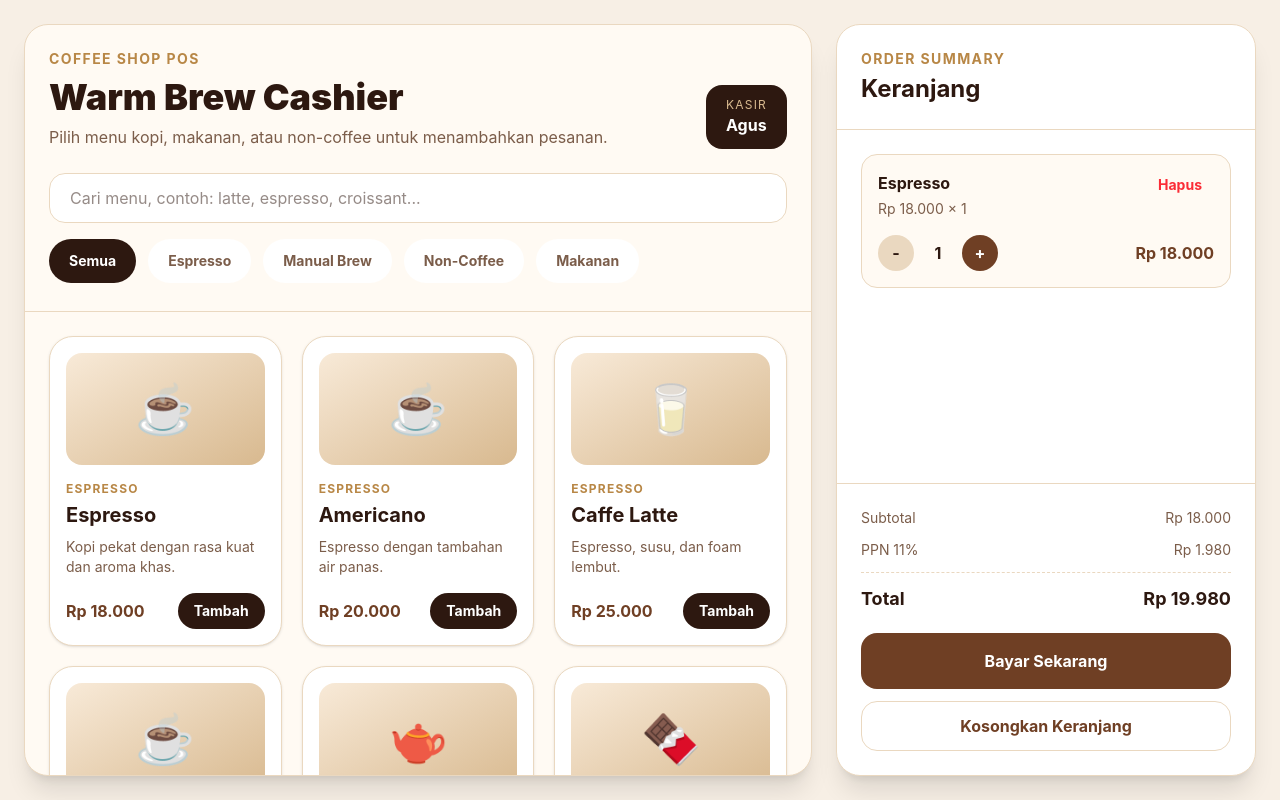
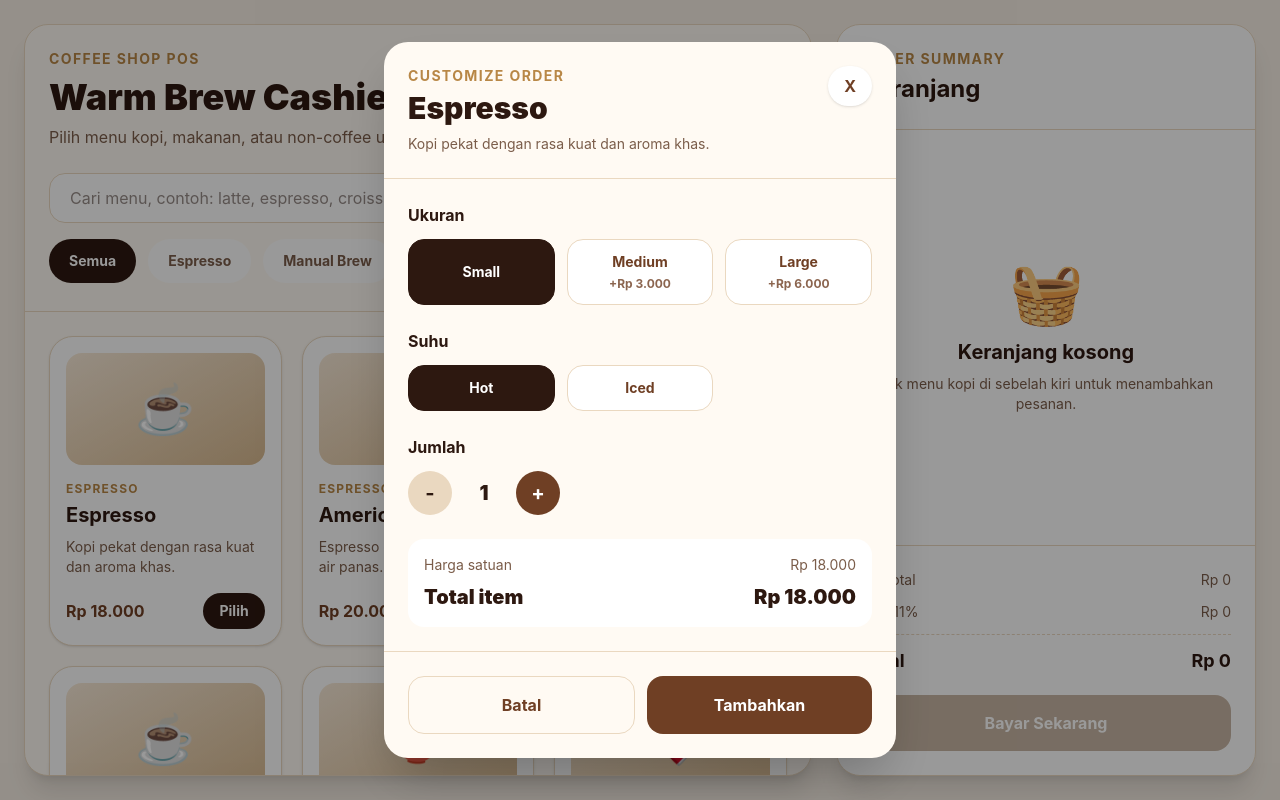
Before and after one commit to AlanMulik33/CoffeeShopp, a React (Vite) app: page / in a window 1280 px wide. Both pictures are taken after a click on the button 165 px from the left and 491 px from the top of the page. Built offline with nearby package versions, Linux system fonts and the light colour scheme.

Commit message:
tambahkan fitur ukuran, hot or ice

```diff
--- a/src/App.jsx
+++ b/src/App.jsx
@@ -2,10 +2,12 @@ import { useMemo, useState } from 'react'
 import { products } from './data/products'
 import ProductCard from './components/ProductCard'
 import CartPanel from './components/CartPanel'
+import ProductOptionModal from './components/ProductOptionModal'
 
 function App() {
   const [selectedCategory, setSelectedCategory] = useState('Semua')
   const [searchTerm, setSearchTerm] = useState('')
+  const [selectedProduct, setSelectedProduct] = useState(null)
 
   const categories = useMemo(() => {
     const uniqueCategories = products.map((product) => product.category)
@@ -24,6 +26,7 @@ function App() {
   })
 
   return (
+    <>
       <main className="min-h-screen bg-[#f7efe5] p-4 text-[#2d1810] md:p-6">
         <div className="mx-auto flex max-w-7xl flex-col gap-6 lg:h-[calc(100vh-48px)] lg:flex-row">
           <section className="flex min-h-0 flex-1 flex-col overflow-hidden rounded-3xl border border-[#ead8c0] bg-[#fffaf3] shadow-xl">
@@ -91,7 +94,11 @@ function App() {
               ) : (
                 <div className="grid grid-cols-1 gap-5 sm:grid-cols-2 xl:grid-cols-3">
                   {filteredProducts.map((product) => (
-                  <ProductCard key={product.id} product={product} />
+                    <ProductCard
+                      key={product.id}
+                      product={product}
+                      onSelect={setSelectedProduct}
+                    />
                   ))}
                 </div>
               )}
@@ -103,6 +110,12 @@ function App() {
           </section>
         </div>
       </main>
+
+      <ProductOptionModal
+        product={selectedProduct}
+        onClose={() => setSelectedProduct(null)}
+      />
+    </>
   )
 }
 
--- a/src/components/CartPanel.jsx
+++ b/src/components/CartPanel.jsx
@@ -47,7 +47,7 @@ function CartPanel() {
         ) : (
           cart.map((item) => (
             <div
-              key={item.id}
+              key={item.cartKey}
               className="rounded-2xl border border-[#ead8c0] bg-[#fffaf3] p-4"
             >
               <div className="flex items-start justify-between gap-3">
@@ -55,13 +55,19 @@ function CartPanel() {
                   <h3 className="font-bold text-[#2d1810]">
                     {item.name}
                   </h3>
-                  <p className="mt-1 text-sm text-[#7b5d4a]">
+
+                  <p className="mt-1 text-xs font-bold uppercase tracking-widest text-[#b88746]">
+                    {item.size}
+                    {item.temperature ? ` • ${item.temperature}` : ''}
+                  </p>
+
+                  <p className="mt-2 text-sm text-[#7b5d4a]">
                     {formatCurrency(item.price)} × {item.quantity}
                   </p>
                 </div>
 
                 <button
-                  onClick={() => removeFromCart(item.id)}
+                  onClick={() => removeFromCart(item.cartKey)}
                   className="rounded-full px-3 py-1 text-sm font-bold text-red-500 hover:bg-red-50"
                 >
                   Hapus
@@ -71,7 +77,7 @@ function CartPanel() {
               <div className="mt-4 flex items-center justify-between">
                 <div className="flex items-center gap-2">
                   <button
-                    onClick={() => decreaseQuantity(item.id)}
+                    onClick={() => decreaseQuantity(item.cartKey)}
                     className="h-9 w-9 rounded-full bg-[#ead8c0] font-bold text-[#2d1810]"
                   >
                     -
@@ -82,7 +88,7 @@ function CartPanel() {
                   </span>
 
                   <button
-                    onClick={() => increaseQuantity(item.id)}
+                    onClick={() => increaseQuantity(item.cartKey)}
                     className="h-9 w-9 rounded-full bg-[#6f3f24] font-bold text-white"
                   >
                     +
--- a/src/components/ProductCard.jsx
+++ b/src/components/ProductCard.jsx
@@ -1,8 +1,4 @@
-import { usePosStore } from '../store/posStore'
-
-function ProductCard({ product }) {
-  const addToCart = usePosStore((state) => state.addToCart)
-
+function ProductCard({ product, onSelect }) {
   const formatCurrency = (value) => {
     return new Intl.NumberFormat('id-ID', {
       style: 'currency',
@@ -13,7 +9,7 @@ function ProductCard({ product }) {
 
   return (
     <button
-      onClick={() => addToCart(product)}
+      onClick={() => onSelect(product)}
       className="group rounded-3xl border border-[#ead8c0] bg-white p-4 text-left shadow-sm transition duration-300 hover:-translate-y-1 hover:shadow-xl"
     >
       <div className="flex h-28 items-center justify-center rounded-2xl bg-gradient-to-br from-[#f8ead8] to-[#d8b98f] text-5xl">
@@ -39,7 +35,7 @@ function ProductCard({ product }) {
           </p>
 
           <span className="rounded-full bg-[#2d1810] px-4 py-2 text-sm font-bold text-white transition group-hover:bg-[#b88746]">
-            Tambah
+            Pilih
           </span>
         </div>
       </div>
--- /dev/null
+++ b/src/components/ProductOptionModal.jsx
@@ -0,0 +1,181 @@
+import { useEffect, useMemo, useState } from 'react'
+import { usePosStore } from '../store/posStore'
+
+function ProductOptionModal({ product, onClose }) {
+  const addToCart = usePosStore((state) => state.addToCart)
+
+  const [selectedSize, setSelectedSize] = useState('')
+  const [selectedTemperature, setSelectedTemperature] = useState('')
+  const [quantity, setQuantity] = useState(1)
+
+  useEffect(() => {
+    if (product) {
+      setSelectedSize(product.sizeOptions?.[0]?.name || '')
+      setSelectedTemperature(product.temperatureOptions?.[0] || '')
+      setQuantity(1)
+    }
+  }, [product])
+
+  const selectedSizeData = useMemo(() => {
+    return product?.sizeOptions?.find((size) => size.name === selectedSize)
+  }, [product, selectedSize])
+
+  if (!product) {
+    return null
+  }
+
+  const formatCurrency = (value) => {
+    return new Intl.NumberFormat('id-ID', {
+      style: 'currency',
+      currency: 'IDR',
+      minimumFractionDigits: 0,
+    }).format(value)
+  }
+
+  const additionalPrice = selectedSizeData?.additionalPrice || 0
+  const finalPrice = product.price + additionalPrice
+  const lineTotal = finalPrice * quantity
+
+  const handleAddToCart = () => {
+    addToCart(product, {
+      size: selectedSize,
+      temperature: selectedTemperature,
+      quantity,
+      finalPrice,
+    })
+
+    onClose()
+  }
+
+  return (
+    <div className="fixed inset-0 z-50 flex items-center justify-center bg-black/40 p-4">
+      <div className="w-full max-w-lg rounded-3xl bg-[#fffaf3] shadow-2xl">
+        <div className="border-b border-[#ead8c0] p-6">
+          <div className="flex items-start justify-between gap-4">
+            <div>
+              <p className="text-sm font-bold uppercase tracking-widest text-[#b88746]">
+                Customize Order
+              </p>
+              <h2 className="mt-1 text-3xl font-black text-[#2d1810]">
+                {product.name}
+              </h2>
+              <p className="mt-2 text-sm text-[#7b5d4a]">
+                {product.description}
+              </p>
+            </div>
+
+            <button
+              onClick={onClose}
+              className="rounded-full bg-white px-4 py-2 font-bold text-[#6f3f24] shadow-sm hover:bg-[#ead8c0]"
+            >
+              X
+            </button>
+          </div>
+        </div>
+
+        <div className="space-y-6 p-6">
+          <div>
+            <p className="mb-3 font-bold text-[#2d1810]">Ukuran</p>
+
+            <div className="grid grid-cols-3 gap-3">
+              {product.sizeOptions.map((size) => (
+                <button
+                  key={size.name}
+                  onClick={() => setSelectedSize(size.name)}
+                  className={`rounded-2xl border px-4 py-3 text-sm font-bold transition ${
+                    selectedSize === size.name
+                      ? 'border-[#2d1810] bg-[#2d1810] text-white'
+                      : 'border-[#ead8c0] bg-white text-[#6f3f24] hover:bg-[#fff4e7]'
+                  }`}
+                >
+                  <span className="block">{size.name}</span>
+                  {size.additionalPrice > 0 && (
+                    <span className="mt-1 block text-xs opacity-80">
+                      +{formatCurrency(size.additionalPrice)}
+                    </span>
+                  )}
+                </button>
+              ))}
+            </div>
+          </div>
+
+          {product.temperatureOptions.length > 0 && (
+            <div>
+              <p className="mb-3 font-bold text-[#2d1810]">Suhu</p>
+
+              <div className="grid grid-cols-3 gap-3">
+                {product.temperatureOptions.map((temperature) => (
+                  <button
+                    key={temperature}
+                    onClick={() => setSelectedTemperature(temperature)}
+                    className={`rounded-2xl border px-4 py-3 text-sm font-bold transition ${
+                      selectedTemperature === temperature
+                        ? 'border-[#2d1810] bg-[#2d1810] text-white'
+                        : 'border-[#ead8c0] bg-white text-[#6f3f24] hover:bg-[#fff4e7]'
+                    }`}
+                  >
+                    {temperature}
+                  </button>
+                ))}
+              </div>
+            </div>
+          )}
+
+          <div>
+            <p className="mb-3 font-bold text-[#2d1810]">Jumlah</p>
+
+            <div className="flex items-center gap-3">
+              <button
+                onClick={() => setQuantity((current) => Math.max(1, current - 1))}
+                className="h-11 w-11 rounded-full bg-[#ead8c0] text-xl font-bold text-[#2d1810]"
+              >
+                -
+              </button>
+
+              <span className="w-10 text-center text-xl font-black text-[#2d1810]">
+                {quantity}
+              </span>
+
+              <button
+                onClick={() => setQuantity((current) => current + 1)}
+                className="h-11 w-11 rounded-full bg-[#6f3f24] text-xl font-bold text-white"
+              >
+                +
+              </button>
+            </div>
+          </div>
+
+          <div className="rounded-2xl bg-white p-4">
+            <div className="flex items-center justify-between text-sm text-[#7b5d4a]">
+              <span>Harga satuan</span>
+              <span>{formatCurrency(finalPrice)}</span>
+            </div>
+
+            <div className="mt-2 flex items-center justify-between text-xl font-black text-[#2d1810]">
+              <span>Total item</span>
+              <span>{formatCurrency(lineTotal)}</span>
+            </div>
+          </div>
+        </div>
+
+        <div className="flex gap-3 border-t border-[#ead8c0] p-6">
+          <button
+            onClick={onClose}
+            className="flex-1 rounded-2xl border border-[#ead8c0] px-5 py-4 font-bold text-[#6f3f24] hover:bg-[#fff4e7]"
+          >
+            Batal
+          </button>
+
+          <button
+            onClick={handleAddToCart}
+            className="flex-1 rounded-2xl bg-[#6f3f24] px-5 py-4 font-bold text-white hover:bg-[#4b2818]"
+          >
+            Tambahkan
+          </button>
+        </div>
+      </div>
+    </div>
+  )
+}
+
+export default ProductOptionModal
--- a/src/data/products.jsx
+++ b/src/data/products.jsx
@@ -1,3 +1,13 @@
+const drinkSizes = [
+  { name: 'Small', additionalPrice: 0 },
+  { name: 'Medium', additionalPrice: 3000 },
+  { name: 'Large', additionalPrice: 6000 },
+]
+
+const regularSize = [
+  { name: 'Regular', additionalPrice: 0 },
+]
+
 export const products = [
   {
     id: 1,
@@ -6,6 +16,8 @@ export const products = [
     price: 18000,
     image: '☕',
     description: 'Kopi pekat dengan rasa kuat dan aroma khas.',
+    sizeOptions: drinkSizes,
+    temperatureOptions: ['Hot', 'Iced'],
   },
   {
     id: 2,
@@ -14,6 +26,8 @@ export const products = [
     price: 20000,
     image: '☕',
     description: 'Espresso dengan tambahan air panas.',
+    sizeOptions: drinkSizes,
+    temperatureOptions: ['Hot', 'Iced'],
   },
   {
     id: 3,
@@ -22,6 +36,8 @@ export const products = [
     price: 25000,
     image: '🥛',
     description: 'Espresso, susu, dan foam lembut.',
+    sizeOptions: drinkSizes,
+    temperatureOptions: ['Hot', 'Iced', 'Blend'],
   },
   {
     id: 4,
@@ -30,6 +46,8 @@ export const products = [
     price: 24000,
     image: '☕',
     description: 'Espresso dengan susu dan foam tebal.',
+    sizeOptions: drinkSizes,
+    temperatureOptions: ['Hot', 'Iced'],
   },
   {
     id: 5,
@@ -38,6 +56,8 @@ export const products = [
     price: 28000,
     image: '🫖',
     description: 'Seduhan manual dengan karakter rasa yang lebih kompleks.',
+    sizeOptions: drinkSizes,
+    temperatureOptions: ['Hot', 'Iced'],
   },
   {
     id: 6,
@@ -46,6 +66,8 @@ export const products = [
     price: 23000,
     image: '🍫',
     description: 'Minuman coklat lembut dan manis.',
+    sizeOptions: drinkSizes,
+    temperatureOptions: ['Hot', 'Iced', 'Blend'],
   },
   {
     id: 7,
@@ -54,6 +76,8 @@ export const products = [
     price: 26000,
     image: '🍵',
     description: 'Matcha creamy dengan susu segar.',
+    sizeOptions: drinkSizes,
+    temperatureOptions: ['Hot', 'Iced', 'Blend'],
   },
   {
     id: 8,
@@ -62,5 +86,7 @@ export const products = [
     price: 22000,
     image: '🥐',
     description: 'Pastry renyah cocok untuk teman kopi.',
+    sizeOptions: regularSize,
+    temperatureOptions: [],
   },
 ]
--- a/src/store/posStore.jsx
+++ b/src/store/posStore.jsx
@@ -3,48 +3,63 @@ import { create } from 'zustand'
 export const usePosStore = create((set) => ({
   cart: [],
 
-  addToCart: (product) =>
+  addToCart: (product, options) =>
     set((state) => {
-      const existingItem = state.cart.find((item) => item.id === product.id)
+      const cartKey = `${product.id}-${options.size}-${options.temperature || 'none'}`
+
+      const existingItem = state.cart.find((item) => item.cartKey === cartKey)
 
       if (existingItem) {
         return {
           cart: state.cart.map((item) =>
-            item.id === product.id
-              ? { ...item, quantity: item.quantity + 1 }
+            item.cartKey === cartKey
+              ? { ...item, quantity: item.quantity + options.quantity }
               : item
           ),
         }
       }
 
+      const newItem = {
+        cartKey,
+        productId: product.id,
+        name: product.name,
+        category: product.category,
+        image: product.image,
+        basePrice: product.price,
+        price: options.finalPrice,
+        size: options.size,
+        temperature: options.temperature,
+        quantity: options.quantity,
+      }
+
       return {
-        cart: [...state.cart, { ...product, quantity: 1 }],
+        cart: [...state.cart, newItem],
       }
     }),
 
-  increaseQuantity: (productId) =>
+  increaseQuantity: (cartKey) =>
     set((state) => ({
       cart: state.cart.map((item) =>
-        item.id === productId
+        item.cartKey === cartKey
           ? { ...item, quantity: item.quantity + 1 }
           : item
       ),
     })),
 
-  decreaseQuantity: (productId) =>
+  decreaseQuantity: (cartKey) =>
     set((state) => ({
       cart: state.cart
         .map((item) =>
-          item.id === productId
+          item.cartKey === cartKey
             ? { ...item, quantity: item.quantity - 1 }
             : item
         )
         .filter((item) => item.quantity > 0),
     })),
 
-  removeFromCart: (productId) =>
+  removeFromCart: (cartKey) =>
     set((state) => ({
-      cart: state.cart.filter((item) => item.id !== productId),
+      cart: state.cart.filter((item) => item.cartKey !== cartKey),
     })),
 
   clearCart: () => set({ cart: [] }),
```
Lines whose indentation alone changed are shown as unchanged.
